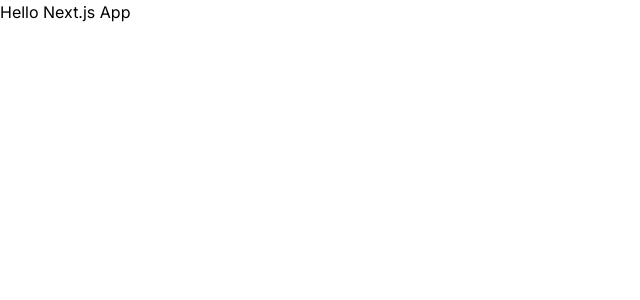
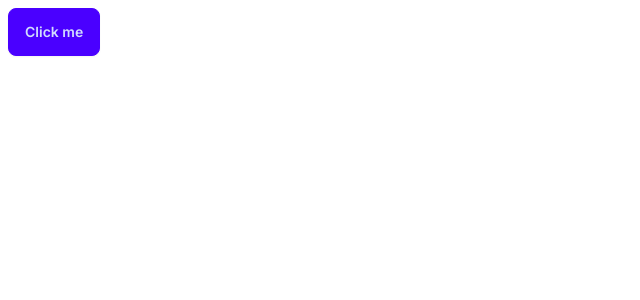
Before and after one commit to philpetersohn/next-events, a Next.js app: page / in a window 1280 px wide. Shown: the top 300 px of the page, without its empty margins (0-640 px from the left). Built offline with nearby package versions, Linux system fonts and the light colour scheme.

Commit message:
Added daisyui and dependencies

```diff
--- a/app/page.js
+++ b/app/page.js
@@ -1,7 +1,3 @@
-import Image from "next/image";
-
 export default function Home() {
-  return (
-   <h1>Hello Next.js App</h1>
-  );
+  return <button className="btn btn-primary m-2">Click me</button>;
 }
--- a/tailwind.config.js
+++ b/tailwind.config.js
@@ -14,5 +14,5 @@
       },
     },
   },
-  plugins: [],
+  plugins: [require("daisyui")],
 };
```
Also changed, not shown: package.json (+6 -5 lines), 1 other file (tests, documents, lock files or other folders).
